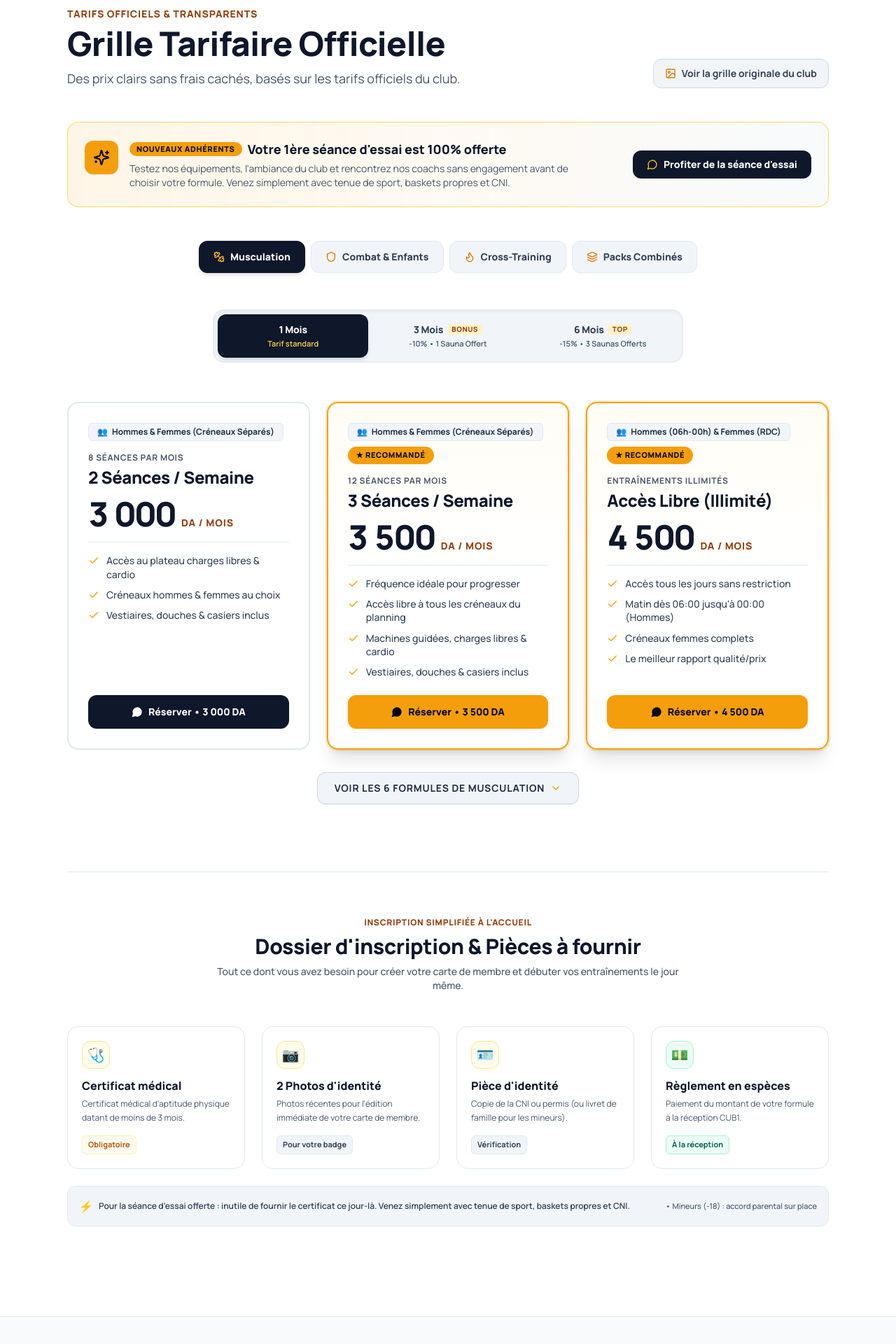
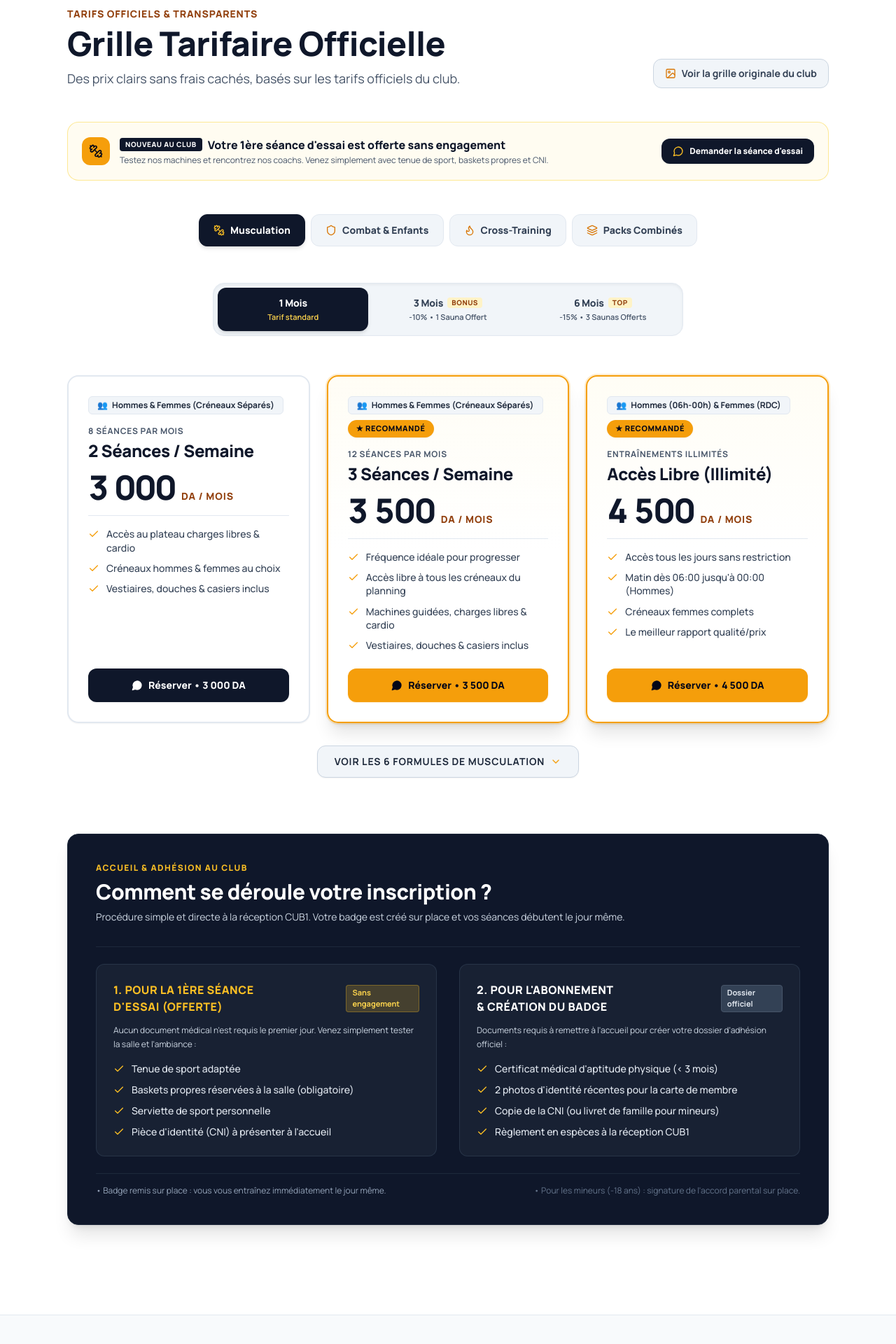
Before and after one commit to joinFleevy/AdrenaClub, a Next.js app: page / in a window 1280 px wide. Shown: the part 1002-2922 px from the top of the page at 70% size. Built offline with nearby package versions, Linux system fonts and the light colour scheme.

Commit message:
refactor(pricing): replace AI slop cards with authentic athletic reception briefing board

```diff
--- a/components/PricingSection.tsx
+++ b/components/PricingSection.tsx
@@ -158,25 +158,25 @@ export default function PricingSection({ lang, onOpenPostersModal }: PricingSect
           </button>
         </div>
 
-        {/* FREE TRIAL REASSURANCE BANNER (Séance d'essai offerte) */}
-        <div className="mb-10 sm:mb-12 p-5 sm:p-6 rounded-2xl bg-gradient-to-r from-amber-500/10 via-amber-500/5 to-slate-50 border border-amber-300/80 shadow-xs flex flex-col md:flex-row items-start md:items-center justify-between gap-4">
-          <div className="flex items-start gap-3.5 sm:gap-4">
-            <div className="w-11 h-11 sm:w-12 sm:h-12 rounded-xl bg-amber-500 text-slate-950 flex items-center justify-center flex-shrink-0 shadow-sm mt-0.5">
-              <Sparkles className="w-5 h-5 sm:w-6 sm:h-6" />
+        {/* REASSURANCE BANNER (Séance d'essai offerte) */}
+        <div className="mb-10 sm:mb-12 p-4 sm:p-5 rounded-2xl bg-amber-50/70 border border-amber-200/90 shadow-xs flex flex-col md:flex-row items-start md:items-center justify-between gap-4">
+          <div className="flex items-center gap-3.5">
+            <div className="w-10 h-10 rounded-xl bg-amber-500 text-slate-950 flex items-center justify-center flex-shrink-0 shadow-xs">
+              <Dumbbell className="w-5 h-5" />
             </div>
             <div>
               <div className="flex items-center gap-2 flex-wrap">
-                <span className="px-2.5 py-0.5 rounded-full text-[11px] font-black bg-amber-500 text-slate-950 uppercase tracking-wider">
-                  {isAr ? 'حصرياً للمشتركين الجدد' : 'Nouveaux Adhérents'}
+                <span className="px-2 py-0.5 rounded text-[10px] font-black bg-slate-900 text-white uppercase tracking-wider">
+                  {isAr ? 'مشتركون جدد' : 'Nouveau au club'}
                 </span>
-                <h3 className="text-base sm:text-lg font-black text-slate-900">
-                  {isAr ? 'حصتك التدريبية الأولى مهداة بالكامل (مجاناً)' : 'Votre 1ère séance d\'essai est 100% offerte'}
+                <h3 className="text-sm sm:text-base font-black text-slate-900">
+                  {isAr ? 'حصتك التدريبية الأولى مهداة بدون أي التزام' : 'Votre 1ère séance d\'essai est offerte sans engagement'}
                 </h3>
               </div>
-              <p className="mt-1 text-xs sm:text-sm text-slate-600 max-w-2xl leading-relaxed font-normal">
+              <p className="mt-0.5 text-xs text-slate-600 font-normal">
                 {isAr
-                  ? 'جرّب عتاد القاعة، مساحة التمارين، وتعرّف على المدربين في أرض الواقع قبل دفع أي اشتراك. يكفي إحضار بدلة رياضية وحذاء نظيف وبطاقة تعريفك.'
-                  : 'Testez nos équipements, l\'ambiance du club et rencontrez nos coachs sans engagement avant de choisir votre formule. Venez simplement avec tenue de sport, baskets propres et CNI.'}
+                  ? 'تفضل لزيارة القاعة وتجربة العتاد ومقابلة المدربين. يكفي إحضار بدلة رياضية وحذاء نظيف وبطاقة تعريفك.'
+                  : 'Testez nos machines et rencontrez nos coachs. Venez simplement avec tenue de sport, baskets propres et CNI.'}
               </p>
             </div>
           </div>
@@ -184,10 +184,10 @@ export default function PricingSection({ lang, onOpenPostersModal }: PricingSect
           <button
             type="button"
             onClick={handleWhatsAppTrial}
-            className="inline-flex items-center gap-2 px-5 py-2.5 rounded-xl bg-slate-900 hover:bg-black text-white text-xs sm:text-sm font-extrabold transition-all shadow-sm active:scale-95 cursor-pointer whitespace-nowrap self-stretch md:self-auto justify-center"
+            className="inline-flex items-center gap-2 px-4 py-2.5 rounded-xl bg-slate-900 hover:bg-black text-white text-xs font-black transition-all shadow-sm active:scale-95 cursor-pointer whitespace-nowrap self-stretch md:self-auto justify-center"
           >
             <MessageCircle className="w-4 h-4 text-amber-400 flex-shrink-0" />
-            <span>{isAr ? 'استفسر عن الحصة المجانية' : 'Profiter de la séance d\'essai'}</span>
+            <span>{isAr ? 'استفسر عن الحصة المجانية' : 'Demander la séance d\'essai'}</span>
           </button>
         </div>
 
@@ -453,116 +453,109 @@ export default function PricingSection({ lang, onOpenPostersModal }: PricingSect
           )}
         </div>
 
-        {/* DOSSIER D'INSCRIPTION & PIÈCES À FOURNIR */}
-        <div className="mt-16 sm:mt-24 pt-12 sm:pt-16 border-t border-slate-200">
-          <div className="text-center max-w-2xl mx-auto mb-10 sm:mb-12">
-            <span className="text-xs font-black text-amber-800 uppercase tracking-wider block mb-2">
-              {isAr ? 'التسجيل في الاستقبال' : 'Inscription simplifiée à l\'accueil'}
+        {/* DOSSIER D'INSCRIPTION & FORMALITÉS À L'ACCUEIL */}
+        <div className="mt-16 sm:mt-20 rounded-2xl bg-slate-900 text-white p-6 sm:p-8 lg:p-10 shadow-xl border border-slate-800">
+          <div className="max-w-3xl mb-8">
+            <span className="text-xs font-black text-amber-400 uppercase tracking-widest block mb-2">
+              {isAr ? 'الاستقبال والتسجيل في CUB1' : 'Accueil & Adhésion au club'}
             </span>
-            <h3 className="text-2xl sm:text-3xl font-black text-slate-900 tracking-tight">
-              {isAr ? 'الملف والوثائق المطلوبة للتسجيل' : 'Dossier d\'inscription & Pièces à fournir'}
+            <h3 className="text-2xl sm:text-3xl font-black text-white tracking-tight">
+              {isAr ? 'دليلك للبدء : من الحصة التجريبية إلى بطاقة الاشتراك' : 'Comment se déroule votre inscription ?'}
             </h3>
-            <p className="mt-2 text-xs sm:text-sm text-slate-600 font-medium">
+            <p className="mt-2 text-xs sm:text-sm text-slate-300 leading-relaxed font-normal">
               {isAr
-                ? 'كل ما يلزمك لإصدار بطاقة الاشتراك الرياضية والبدء فوراً في نفس اليوم في مكتب استقبال CUB1.'
-                : 'Tout ce dont vous avez besoin pour créer votre carte de membre et débuter vos entraînements le jour même.'}
+                ? 'إجراءات واضحة وبسيطة في مكتب الاستقبال بمقر النادي (CUB1). يتم استخراج بطاقتك وتبدأ تمارينك فوراً.'
+                : 'Procédure simple et directe à la réception CUB1. Votre badge est créé sur place et vos séances débutent le jour même.'}
             </p>
           </div>
 
-          <div className="grid grid-cols-1 sm:grid-cols-2 lg:grid-cols-4 gap-4 sm:gap-6">
-            {/* Doc 1 */}
-            <div className="p-5 rounded-2xl bg-white border border-slate-200 shadow-xs hover:border-slate-300 transition-all flex flex-col justify-between">
+          <div className="grid grid-cols-1 md:grid-cols-2 gap-6 lg:gap-8 pt-6 border-t border-slate-800">
+            {/* Colonne 1: Séance d'essai */}
+            <div className="p-5 sm:p-6 rounded-xl bg-slate-800/60 border border-slate-700/60 flex flex-col justify-between">
               <div>
-                <div className="w-10 h-10 rounded-xl bg-amber-50 border border-amber-200 flex items-center justify-center text-xl mb-3">
-                  🩺
+                <div className="flex items-center justify-between gap-2 mb-3">
+                  <h4 className="text-sm sm:text-base font-black text-amber-400 uppercase tracking-wide">
+                    {isAr ? '1. للحصة التجريبية الأولى (مهداة)' : '1. Pour la 1ère séance d\'essai (Offerte)'}
+                  </h4>
+                  <span className="px-2 py-0.5 rounded bg-amber-400/20 text-amber-300 text-[11px] font-bold border border-amber-400/30">
+                    {isAr ? 'بدون التزام' : 'Sans engagement'}
+                  </span>
                 </div>
-                <h4 className="text-sm sm:text-base font-black text-slate-900 mb-1">
-                  {isAr ? 'شهادة طبية عامة' : 'Certificat médical'}
-                </h4>
-                <p className="text-xs text-slate-600 leading-relaxed font-normal">
+                <p className="text-xs text-slate-300 mb-4 leading-relaxed font-normal">
                   {isAr
-                    ? 'شهادة طبية عامة تثبت القدرة البدنية لممارسة الرياضة (صالحة لأقل من 3 أشهر).'
-                    : 'Certificat médical d\'aptitude physique datant de moins de 3 mois.'}
+                    ? 'لا تحتاج لإحضار أي ملف طبي في يومك الأول. تفضل فقط لتجربة القاعة والعتاد ومقابلة الكوتش مع إحضار:'
+                    : 'Aucun document médical n\'est requis le premier jour. Venez simplement tester la salle et l\'ambiance :'}
                 </p>
+                <ul className="space-y-2.5 text-xs sm:text-sm text-slate-200 font-medium">
+                  <li className="flex items-start gap-2.5">
+                    <Check className="w-4 h-4 text-amber-400 flex-shrink-0 mt-0.5" />
+                    <span>{isAr ? 'بدلة رياضية مريحة' : 'Tenue de sport adaptée'}</span>
+                  </li>
+                  <li className="flex items-start gap-2.5">
+                    <Check className="w-4 h-4 text-amber-400 flex-shrink-0 mt-0.5" />
+                    <span>{isAr ? 'حذاء رياضي نظيف خاص بالقاعة حصراً' : 'Baskets propres réservées à la salle (obligatoire)'}</span>
+                  </li>
+                  <li className="flex items-start gap-2.5">
+                    <Check className="w-4 h-4 text-amber-400 flex-shrink-0 mt-0.5" />
+                    <span>{isAr ? 'منشفة تدريب شخصية' : 'Serviette de sport personnelle'}</span>
+                  </li>
+                  <li className="flex items-start gap-2.5">
+                    <Check className="w-4 h-4 text-amber-400 flex-shrink-0 mt-0.5" />
+                    <span>{isAr ? 'بطاقة التعريف الوطنية لإثبات الهوية في الاستقبال' : 'Pièce d\'identité (CNI) à présenter à l\'accueil'}</span>
+                  </li>
+                </ul>
               </div>
-              <span className="mt-4 text-[11px] font-bold text-amber-700 bg-amber-50/80 px-2 py-1 rounded-md self-start border border-amber-200/50">
-                {isAr ? 'إجباري لسلامتك' : 'Obligatoire'}
-              </span>
             </div>
 
-            {/* Doc 2 */}
-            <div className="p-5 rounded-2xl bg-white border border-slate-200 shadow-xs hover:border-slate-300 transition-all flex flex-col justify-between">
+            {/* Colonne 2: Abonnement Officiel */}
+            <div className="p-5 sm:p-6 rounded-xl bg-slate-800/60 border border-slate-700/60 flex flex-col justify-between">
               <div>
-                <div className="w-10 h-10 rounded-xl bg-amber-50 border border-amber-200 flex items-center justify-center text-xl mb-3">
-                  📷
+                <div className="flex items-center justify-between gap-2 mb-3">
+                  <h4 className="text-sm sm:text-base font-black text-white uppercase tracking-wide">
+                    {isAr ? '2. لتثبيت الاشتراك واستخراج البطاقة' : '2. Pour l\'abonnement & création du badge'}
+                  </h4>
+                  <span className="px-2 py-0.5 rounded bg-slate-700 text-slate-200 text-[11px] font-bold border border-slate-600">
+                    {isAr ? 'الملف الرسمي' : 'Dossier officiel'}
+                  </span>
                 </div>
-                <h4 className="text-sm sm:text-base font-black text-slate-900 mb-1">
-                  {isAr ? 'صورتان شمسيتان' : '2 Photos d\'identité'}
-                </h4>
-                <p className="text-xs text-slate-600 leading-relaxed font-normal">
+                <p className="text-xs text-slate-300 mb-4 leading-relaxed font-normal">
                   {isAr
-                    ? 'صورتان شمسيتان حديثتان لتثبيتهما على بطاقة العضوية والملف الإداري الورقي.'
-                    : 'Photos récentes pour l\'édition immédiate de votre carte de membre.'}
+                    ? 'الوثائق المطلوبة لتسليمها في مكتب الاستقبال لاستخراج بطاقة العضوية الدائمة:'
+                    : 'Documents requis à remettre à l\'accueil pour créer votre dossier d\'adhésion officiel :'}
                 </p>
+                <ul className="space-y-2.5 text-xs sm:text-sm text-slate-200 font-medium">
+                  <li className="flex items-start gap-2.5">
+                    <Check className="w-4 h-4 text-amber-400 flex-shrink-0 mt-0.5" />
+                    <span>{isAr ? 'شهادة طبية عامة تثبت القدرة البدنية (أقل من 3 أشهر)' : 'Certificat médical d\'aptitude physique (< 3 mois)'}</span>
+                  </li>
+                  <li className="flex items-start gap-2.5">
+                    <Check className="w-4 h-4 text-amber-400 flex-shrink-0 mt-0.5" />
+                    <span>{isAr ? 'صورتان شمسيتان حديثتان لبطاقة العضوية' : '2 photos d\'identité récentes pour la carte de membre'}</span>
+                  </li>
+                  <li className="flex items-start gap-2.5">
+                    <Check className="w-4 h-4 text-amber-400 flex-shrink-0 mt-0.5" />
+                    <span>{isAr ? 'نسخة من بطاقة التعريف الوطنية (أو الدفتر العائلي للقصر)' : 'Copie de la CNI (ou livret de famille pour mineurs)'}</span>
+                  </li>
+                  <li className="flex items-start gap-2.5">
+                    <Check className="w-4 h-4 text-amber-400 flex-shrink-0 mt-0.5" />
+                    <span>{isAr ? 'دفع مبلغ الصيغة نقداً في الاستقبال عند استلام البطاقة' : 'Règlement en espèces à la réception CUB1'}</span>
+                  </li>
+                </ul>
               </div>
-              <span className="mt-4 text-[11px] font-bold text-slate-700 bg-slate-100 px-2 py-1 rounded-md self-start border border-slate-200">
-                {isAr ? 'لبطاقة الاشتراك' : 'Pour votre badge'}
-              </span>
-            </div>
-
-            {/* Doc 3 */}
-            <div className="p-5 rounded-2xl bg-white border border-slate-200 shadow-xs hover:border-slate-300 transition-all flex flex-col justify-between">
-              <div>
-                <div className="w-10 h-10 rounded-xl bg-amber-50 border border-amber-200 flex items-center justify-center text-xl mb-3">
-                  🪪
-                </div>
-                <h4 className="text-sm sm:text-base font-black text-slate-900 mb-1">
-                  {isAr ? 'نسخة بطاقة التعريف' : 'Pièce d\'identité'}
-                </h4>
-                <p className="text-xs text-slate-600 leading-relaxed font-normal">
-                  {isAr
-                    ? 'نسخة من بطاقة التعريف الوطنية أو رخصة السياقة (أو الدفتر العائلي للأطفال).'
-                    : 'Copie de la CNI ou permis (ou livret de famille pour les mineurs).'}
-                </p>
-              </div>
-              <span className="mt-4 text-[11px] font-bold text-slate-700 bg-slate-100 px-2 py-1 rounded-md self-start border border-slate-200">
-                {isAr ? 'إثبات الهوية' : 'Vérification'}
-              </span>
-            </div>
-
-            {/* Doc 4 */}
-            <div className="p-5 rounded-2xl bg-white border border-slate-200 shadow-xs hover:border-slate-300 transition-all flex flex-col justify-between">
-              <div>
-                <div className="w-10 h-10 rounded-xl bg-emerald-50 border border-emerald-200 flex items-center justify-center text-xl mb-3">
-                  💵
-                </div>
-                <h4 className="text-sm sm:text-base font-black text-slate-900 mb-1">
-                  {isAr ? 'الدفع نقداً بالاستقبال' : 'Règlement en espèces'}
-                </h4>
-                <p className="text-xs text-slate-600 leading-relaxed font-normal">
-                  {isAr
-                    ? 'دفع مبلغ الصيغة المختارة نقداً في مكتب الاستقبال بمقر النادي (CUB1) عند استلام البطاقة.'
-                    : 'Paiement du montant de votre formule à la réception CUB1.'}
-                </p>
-              </div>
-              <span className="mt-4 text-[11px] font-bold text-emerald-800 bg-emerald-50 px-2 py-1 rounded-md self-start border border-emerald-200">
-                {isAr ? 'عند الاستلام' : 'À la réception'}
-              </span>
             </div>
           </div>
 
-          {/* Reassurance Footer Notice */}
-          <div className="mt-6 p-4 rounded-xl bg-slate-100 border border-slate-200 flex flex-col sm:flex-row items-start sm:items-center justify-between gap-3 text-xs text-slate-700">
-            <div className="flex items-center gap-2">
-              <span className="text-base flex-shrink-0">⚡</span>
-              <p className="font-semibold">
-                {isAr
-                  ? 'للحصة التجريبية المجانية: لا تحتاج لإحضار هذا الملف في أول يوم! يكفي إحضار بدلة رياضية، حذاء نظيف خاص بالقاعة، منشفة وبطاقة تعريفك.'
-                  : 'Pour la séance d\'essai offerte : inutile de fournir le certificat ce jour-là. Venez simplement avec tenue de sport, baskets propres et CNI.'}
-              </p>
-            </div>
-            <span className="text-[11px] text-slate-600 whitespace-nowrap font-medium">
-              {isAr ? '• للقصر (-18): توقيع ترخيص الولي في الاستقبال' : '• Mineurs (-18) : accord parental sur place'}
+          {/* Practical Sub-footer */}
+          <div className="mt-6 pt-4 border-t border-slate-800 flex flex-col sm:flex-row items-start sm:items-center justify-between gap-3 text-xs text-slate-400">
+            <span>
+              {isAr
+                ? '• استخراج فوري للبطاقة: تبدأ حصتك التدريبية مباشرة في نفس يوم تقديم الملف.'
+                : '• Badge remis sur place : vous vous entraînez immédiatement le jour même.'}
+            </span>
+            <span className="text-slate-500">
+              {isAr
+                ? '• للقصر (-18 سنة): توقيع ترخيص الولي القانوني مباشرة في الاستقبال.'
+                : '• Pour les mineurs (-18 ans) : signature de l\'accord parental sur place.'}
             </span>
           </div>
         </div>
```
